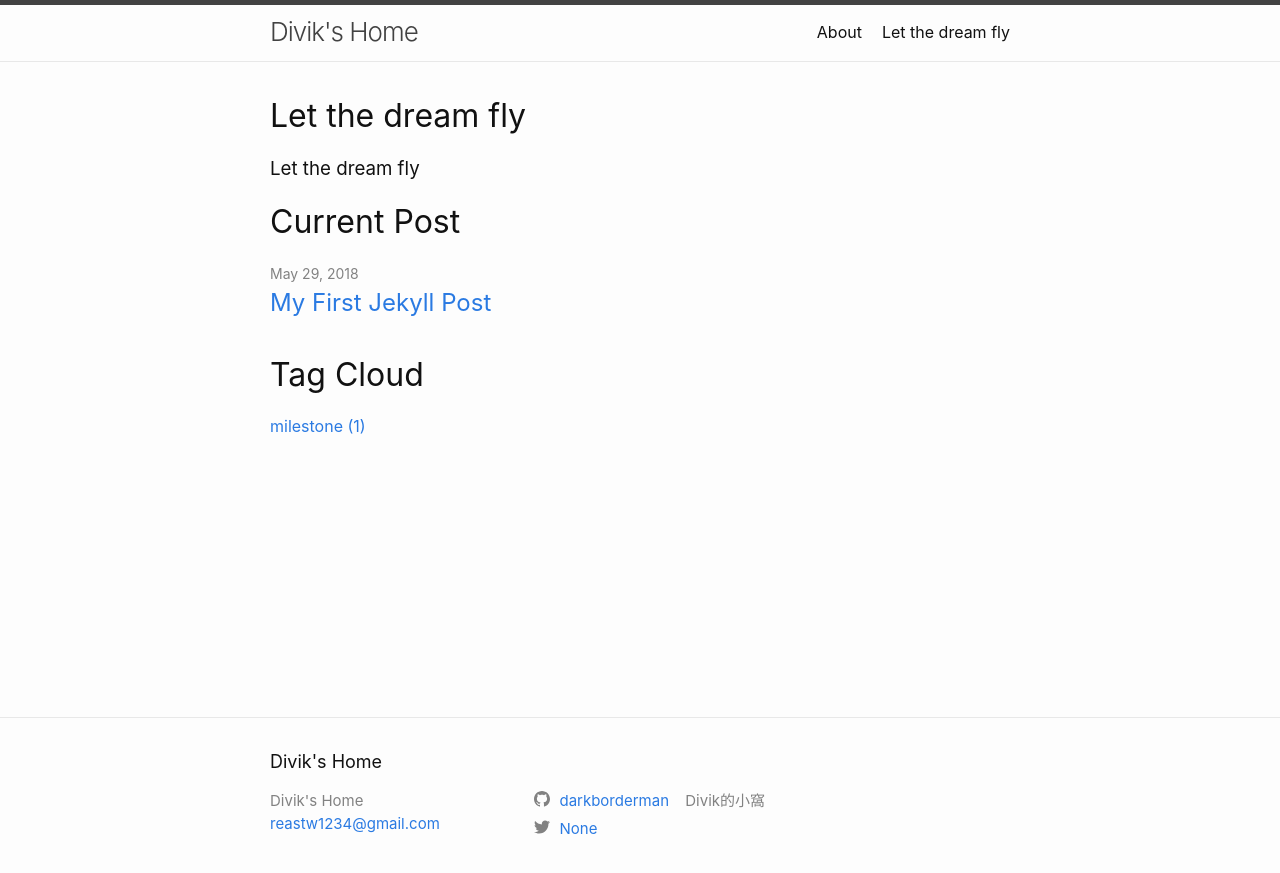
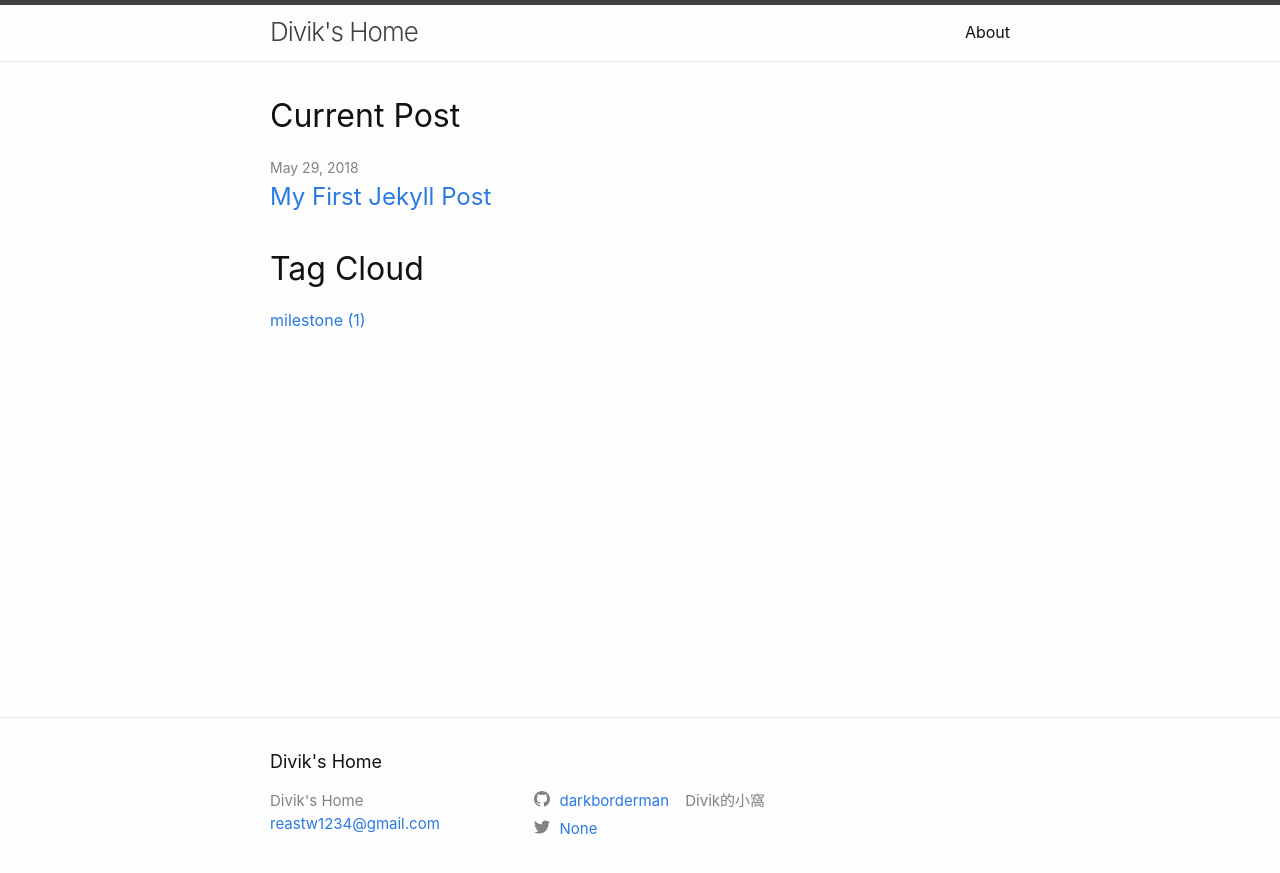
Before and after one commit to Darkborderman/darkborderman.github.io, a Jekyll site: the page built from index.md, in a window 1280 px wide. Shown: the top 873 px of the page. Built offline with Jekyll 4.4.1, drawn with Linux system fonts in a browser that asks for light colours; our own code applies the rules of GitHub Pages for plain Markdown files.

Commit message:
--fix-- Try to fix index.html display bug

```diff
--- a/index.md
+++ b/index.md
@@ -4,5 +4,3 @@
 
 layout: home
 ---
-
-### Let the dream fly
--- a/tags/milestone/index.html
+++ b/tags/milestone/index.html
@@ -3,12 +3,8 @@ layout: default
 ---
 
 <div class="home">
-    {%- if page.title -%}
-        <h1 class="page-heading">{{ page.title }}</h1>
-    {%- endif -%}
 
     {%- if site.posts.size > 0 -%}
-    <h2 class="post-list-heading">{{ page.list_title | default: "Current Post" }}</h2>
     <ul class="post-list">
         {%- for post in site.posts -%}
             <li>
```
